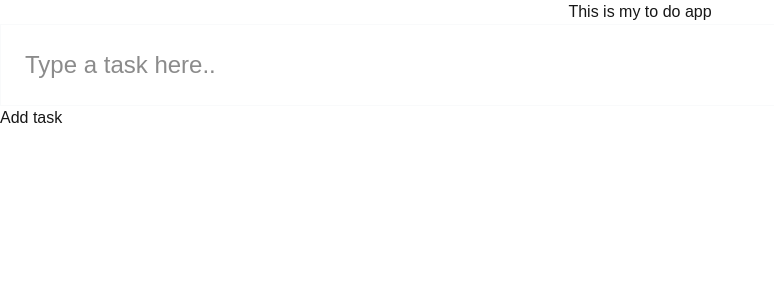
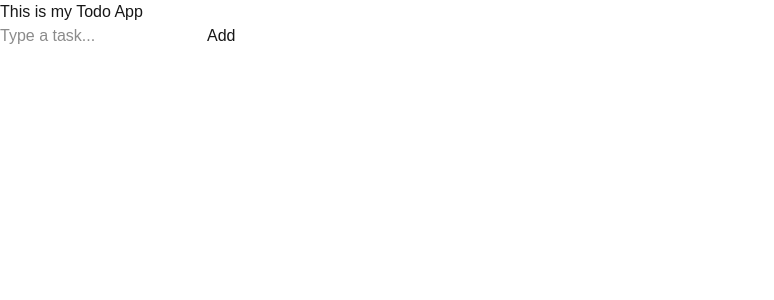
Before and after one commit to sourabh20905/fontend-logics, a Next.js app: page /todo in a window 1280 px wide. Shown: the top 300 px of the page, without its empty margins (0-774 px from the left). Built offline with nearby package versions, Linux system fonts and the light colour scheme.

Commit message:
feat: todo app

```diff
--- a/src/container/TodoApp/TodoApp.tsx
+++ b/src/container/TodoApp/TodoApp.tsx
@@ -1,44 +1,69 @@
 "use client";
 
-import {} from "@reduxjs/toolkit";
-import { ChangeEvent, useState } from "react";
+import { useState } from "react";
 
-interface todoType {
-  id: number;
-  todo: string;
+interface Todo {
+  id: string;
+  text: string;
 }
 
 const TodoApp = () => {
-  const [todos, setTodos] = useState<todoType[]>([]);
-  const [task, setTask] = useState("");
-  console.log(todos);
-  const handleTask = (e: ChangeEvent<HTMLInputElement>) => {
-    e.preventDefault();
-    console.log("in the handleTask");
-    setTask(e.target.value);
-    console.log(task);
+  const [todos, setTodos] = useState<Todo[]>([]);
+  const [inputValue, setInputValue] = useState("");
+  const [editingId, setEditingId] = useState<string | null>(null);
+
+  const handleAddTodo = () => {
+    if (!inputValue.trim()) return;
+
+    const newTodo: Todo = {
+      id: Date.now().toString(),
+      text: inputValue,
+    };
+
+    setTodos((prev) => [...prev, newTodo]);
+    setInputValue("");
   };
 
-  const handleAddTask = (task: string) => {
-    const id = "id";
-    setTodos((prev) => [...prev, task]);
-    console.log(todos);
+  const handleDelete = (id: string) => {
+    setTodos((prev) => prev.filter((todo) => todo.id !== id));
+  };
+
+  const handleEditChange = (id: string, value: string) => {
+    setTodos((prev) =>
+      prev.map((todo) => (todo.id === id ? { ...todo, text: value } : todo))
+    );
   };
 
   return (
     <>
-      <div className="flex items-center justify-center">
-        This is my to do app
-      </div>
+      <h2>This is my Todo App</h2>
+
       <input
-        placeholder="Type a task here.."
-        onChange={(e) => handleTask(e)}
-        className="w-full p-6 text-2xl border border-gray-50"
+        value={inputValue}
+        placeholder="Type a task..."
+        onChange={(e) => setInputValue(e.target.value)}
       />
-      <button onClick={() => handleAddTask(task)}>Add task</button>
-      {todos.map((todo) => {
-        return <div key={todo}></div>;
-      })}
+      <button onClick={handleAddTodo}>Add</button>
+
+      {todos.map((todo) => (
+        <div key={todo.id}>
+          {editingId === todo.id ? (
+            <input
+              value={todo.text}
+              onChange={(e) => handleEditChange(todo.id, e.target.value)}
+            />
+          ) : (
+            <span>{todo.text}</span>
+          )}
+
+          <button onClick={() => handleDelete(todo.id)}>Delete</button>
+          <button
+            onClick={() => setEditingId(editingId === todo.id ? null : todo.id)}
+          >
+            {editingId === todo.id ? "Save" : "Edit"}
+          </button>
+        </div>
+      ))}
     </>
   );
 };
```
